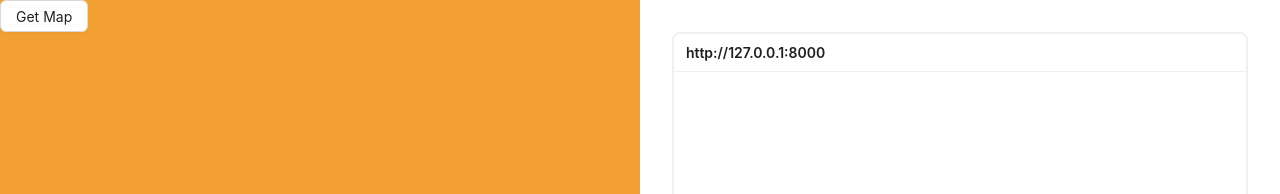
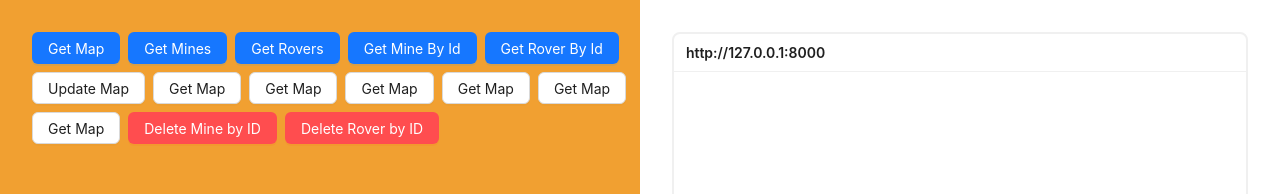
Before and after one commit to julx134/ReactFastAPI, a React (Create React App) app in the folder react-fast-api/: page / in a window 1280 px wide. Shown: the top 194 px of the page. Built offline with nearby package versions, Linux system fonts and the light colour scheme; no server answers.

Commit message:
Added dynamic generation of api request on button click

```diff
--- a/react-fast-api/public/index.html
+++ b/react-fast-api/public/index.html
@@ -13,6 +13,10 @@
     -->
     <link rel="manifest" href="%PUBLIC_URL%/manifest.json" />
     <link rel="shortcut icon" href="%PUBLIC_URL%/favicon.ico" />
+    <link
+      href="https://fonts.googleapis.com/css?family=Roboto+Mono&display=swap"
+      rel="stylesheet"
+    />
     <!--
       Notice the use of %PUBLIC_URL% in the tags above.
       It will be replaced with the URL of the `public` folder during the build.
--- a/react-fast-api/src/App.js
+++ b/react-fast-api/src/App.js
@@ -1,12 +1,15 @@
 import React, { useState, useRef } from "react";
 import TerminalScreen from "./components/TerminalScreen";
-import { Col, Row, Card, Button, Modal } from "antd";
+import { Col, Row, Card, Button, Modal, Space, Form, Input } from "antd";
 
 export default function App() {
   const [command, setCommand] = useState("");
   const [result, setResult] = useState("");
   const [commandDetails, setCommandDetails] = useState("");
+  const [commandFormDetails, setCommandFormDetails] = useState("");
+  const [formType, setFormType] = useState(1);
   const [isModalOpen, setIsModalOpen] = useState(false);
+  const [formRequired, setFormRequired] = useState(false);
   const baseURL = "http://127.0.0.1:8000";
 
   const showModal = () => {
@@ -27,10 +30,16 @@ export default function App() {
     setResult(data);
   };
 
+  const onFormFinishID = (values) => {
+    setCommandDetails(`${commandFormDetails}/${values.id}`);
+  };
+
+  const onFormFinishMap = (values) => {};
+
   return (
     <Row>
       <Modal
-        title="Basic Modal"
+        title="Please copy the command to the terminal"
         open={isModalOpen}
         onOk={handleOk}
         onCancel={handleCancel}
@@ -40,7 +49,75 @@ export default function App() {
           </Button>,
         ]}
       >
+        {formRequired ? (
+          <>
+            {formType == 1 && (
+              <>
+                <Form onFinish={onFormFinishID} layout="inline">
+                  <Form.Item label="ID" name="id">
+                    <Input />
+                  </Form.Item>
+                  <Form.Item>
+                    <Button type="primary" htmlType="submit">
+                      Generate Command
+                    </Button>
+                  </Form.Item>
+                </Form>
+                <div style={{ width: "100%", backgroundColor: "#000000" }}>
+                  <p
+                    style={{
+                      color: "#FFFFFF",
+                      marginLeft: "1%",
+                      fontFamily: "Roboto Mono",
+                    }}
+                  >
                     {commandDetails}
+                  </p>
+                </div>
+              </>
+            )}
+            {formType == 2 && (
+              <>
+                <Form onFinish={onFormFinishMap} layout="inline">
+                  <Form.Item label="Row" name="row">
+                    <Input />
+                  </Form.Item>
+                  <Form.Item label="Col" name="col">
+                    <Input />
+                  </Form.Item>
+                  <Form.Item style={{ marginTop: "2%" }}>
+                    <Button type="primary" htmlType="submit">
+                      Generate Command
+                    </Button>
+                  </Form.Item>
+                </Form>
+                <div style={{ width: "100%", backgroundColor: "#000000" }}>
+                  <p
+                    style={{
+                      color: "#FFFFFF",
+                      marginLeft: "1%",
+                      fontFamily: "Roboto Mono",
+                    }}
+                  >
+                    {commandDetails}
+                  </p>
+                </div>
+              </>
+            )}
+          </>
+        ) : (
+          <div style={{ width: "100%", backgroundColor: "#000000" }}>
+            <p
+              style={{
+                color: "#FFFFFF",
+                marginLeft: "1%",
+                fontFamily: "Roboto Mono",
+              }}
+            >
+              {commandDetails}
+            </p>
+          </div>
+        )}
       </Modal>
       <Col
         span={12}
@@ -49,6 +126,71 @@ export default function App() {
         }}
       >
         <Row>
+          <Space wrap style={{ marginTop: "5%", marginLeft: "5%" }}>
+            <Button
+              type="primary"
+              onClick={() => {
+                showModal();
+                setCommandDetails(baseURL + "/map");
+              }}
+            >
+              Get Map
+            </Button>
+            <Button
+              type="primary"
+              onClick={() => {
+                setCommandDetails(baseURL + "/mines");
+                setFormRequired(false);
+                showModal();
+              }}
+            >
+              Get Mines
+            </Button>
+            <Button
+              type="primary"
+              onClick={() => {
+                setCommandDetails(baseURL + "/rovers");
+                setFormRequired(false);
+                showModal();
+              }}
+            >
+              Get Rovers
+            </Button>
+            <Button
+              type="primary"
+              onClick={() => {
+                setCommandDetails("");
+                setCommandFormDetails(baseURL + "/mines");
+                setFormType(1);
+                setFormRequired(true);
+                showModal();
+              }}
+            >
+              Get Mine By Id
+            </Button>
+            <Button
+              type="primary"
+              onClick={() => {
+                setCommandDetails("");
+                setCommandFormDetails(baseURL + "/rovers");
+                setFormType(1);
+                setFormRequired(true);
+                showModal();
+              }}
+            >
+              Get Rover By Id
+            </Button>
+            <Button
+              onClick={() => {
+                setCommandDetails("");
+                setCommandFormDetails(baseURL + "/map");
+                setFormType(2);
+                setFormRequired(true);
+                showModal();
+              }}
+            >
+              Update Map
+            </Button>
             <Button
               onClick={() => {
                 showModal();
@@ -57,6 +199,73 @@ export default function App() {
             >
               Get Map
             </Button>
+            <Button
+              onClick={() => {
+                showModal();
+                setCommandDetails(baseURL + "/map");
+              }}
+            >
+              Get Map
+            </Button>
+            <Button
+              onClick={() => {
+                showModal();
+                setCommandDetails(baseURL + "/map");
+              }}
+            >
+              Get Map
+            </Button>
+            <Button
+              onClick={() => {
+                showModal();
+                setCommandDetails(baseURL + "/map");
+              }}
+            >
+              Get Map
+            </Button>
+            <Button
+              onClick={() => {
+                showModal();
+                setCommandDetails(baseURL + "/map");
+              }}
+            >
+              Get Map
+            </Button>
+            <Button
+              onClick={() => {
+                showModal();
+                setCommandDetails(baseURL + "/map");
+              }}
+            >
+              Get Map
+            </Button>
+            <Button
+              type="primary"
+              danger
+              onClick={() => {
+                setCommandDetails("");
+                setCommandFormDetails(baseURL + "/mines");
+                setFormType(1);
+                setFormRequired(true);
+                showModal();
+              }}
+            >
+              Delete Mine by ID
+            </Button>
+            <Button
+              type="primary"
+              danger
+              onClick={() => {
+                setCommandDetails("");
+                setCommandFormDetails(baseURL + "/rovers");
+                setFormType(1);
+                setFormRequired(true);
+                showModal();
+              }}
+            >
+              Delete Rover by ID
+            </Button>
+          </Space>
         </Row>
         <Row
           style={{
--- a/react-fast-api/src/components/TerminalScreen.js
+++ b/react-fast-api/src/components/TerminalScreen.js
@@ -1,6 +1,5 @@
 import { ReactTerminal } from "react-terminal";
 import React, { useState, useEffect } from "react";
-import axios from "axios";
 
 export default function TerminalScreen({ writeCommand, writeResult }) {
   const [theme, setTheme] = useState("portfolio");
@@ -32,14 +31,17 @@ export default function TerminalScreen({ writeCommand, writeResult }) {
     </span>
   );
 
-  const fetchData = async (url) => {
+  const fetchData = async (type, url) => {
     try {
-      const res = await fetch(url);
-      const data = await res.json();
-      //setErrFlag(false);
-      return [false, JSON.stringify(data)];
+      switch (type) {
+        case "get":
+          const res = await fetch(url);
+          const data = await res.json();
+          return [false, JSON.stringify(data)];
+        default:
+          return [true, JSON.stringify({ error: "Invalid request" })];
+      }
     } catch (err) {
-      //setErrFlag(true);
       return [true, JSON.stringify(err)];
     }
   };
@@ -49,13 +51,13 @@ export default function TerminalScreen({ writeCommand, writeResult }) {
       style={{
         display: "flex",
         justifyContent: "center",
-        alignItems: "center",
         height: "100vh",
         backgroundColor: "#F1A031",
       }}
     >
       <div
         style={{
+          marginTop: "20%",
           height: 433,
           maxHeight: "100vh",
           width: 600,
@@ -69,13 +71,16 @@ export default function TerminalScreen({ writeCommand, writeResult }) {
           themes={themes}
           theme={theme}
           defaultHandler={async (command, commandArguments) => {
-            let [errFlag, result] = await fetchData(command);
+            let endpoint = commandArguments.split(" ")[0];
+            let [errFlag, result] = await fetchData(command, endpoint);
+
             if (errFlag) {
               writeCommand("Error");
+              writeResult("{error: incorrect or invalid command}");
             } else {
-              writeCommand(command);
+              writeCommand(commandArguments);
+              writeResult(result);
             }
-            writeResult(result);
 
             return "";
           }}
```
Lines whose indentation alone changed are shown as unchanged.
